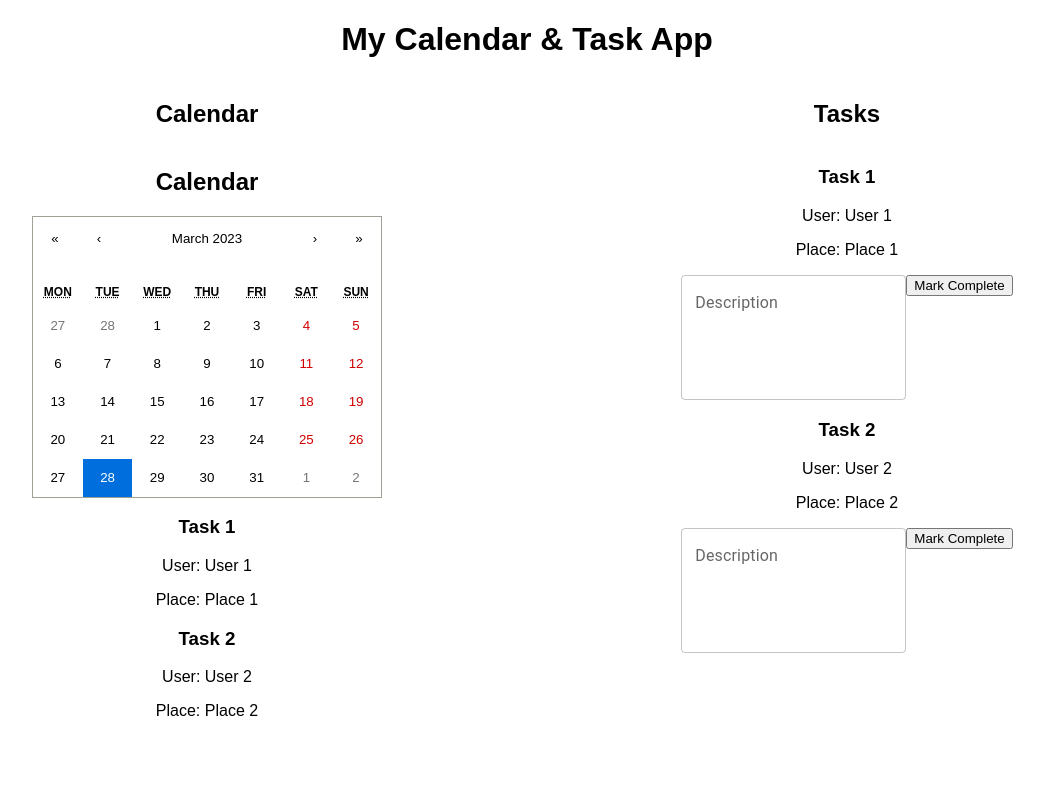
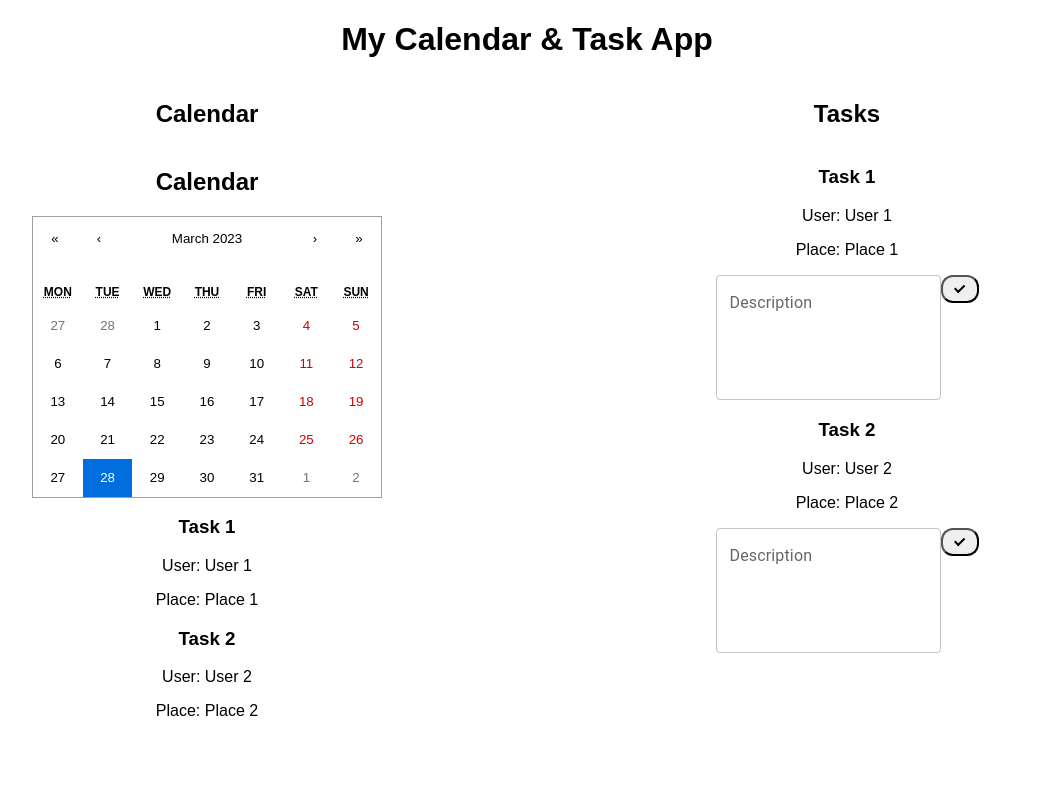
Before and after one commit to Digi-Dojo/MFront-TasksAndCalendars, a React (Create React App) app: page / in a window 1280 px wide. Shown: the top 800 px of the page, without its empty margins (113-1157 px from the left). Built offline with nearby package versions, Linux system fonts and the light colour scheme.

Commit message:
ES: added style for buttons

```diff
--- a/src/App.css
+++ b/src/App.css
@@ -59,3 +59,32 @@
   align-items: center;
   flex: 1;
 }
+
+.complete-btn {
+  border-radius: 12px;
+}
+
+.gg-check {
+  box-sizing: border-box;
+  position: relative;
+  display: block;
+  transform: scale(var(--ggs,1));
+  width: 22px;
+  height: 22px;
+  border: 2px solid transparent;
+  border-radius: 100px
+}
+.gg-check::after {
+  content: "";
+  display: block;
+  box-sizing: border-box;
+  position: absolute;
+  left: 3px;
+  top: -1px;
+  width: 6px;
+  height: 10px;
+  border-width: 0 2px 2px 0;
+  border-style: solid;
+  transform-origin: bottom left;
+  transform: rotate(45deg)
+}
--- a/src/fragments/TaskFragment.jsx
+++ b/src/fragments/TaskFragment.jsx
@@ -24,8 +24,8 @@ export const TaskFragment = ({ task }) => {
             multiline
             rows={4}
         />
-      <button onClick={toggleCompleted}>
-        {completed ? 'Mark Incomplete' : 'Mark Complete'}
+      <button className="btn complete-btn" onClick={toggleCompleted} name={completed ? 'Mark Incomplete' : 'Mark Complete'}>
+          <i className="gg-check"></i>
       </button>
     </div>
   );
```
